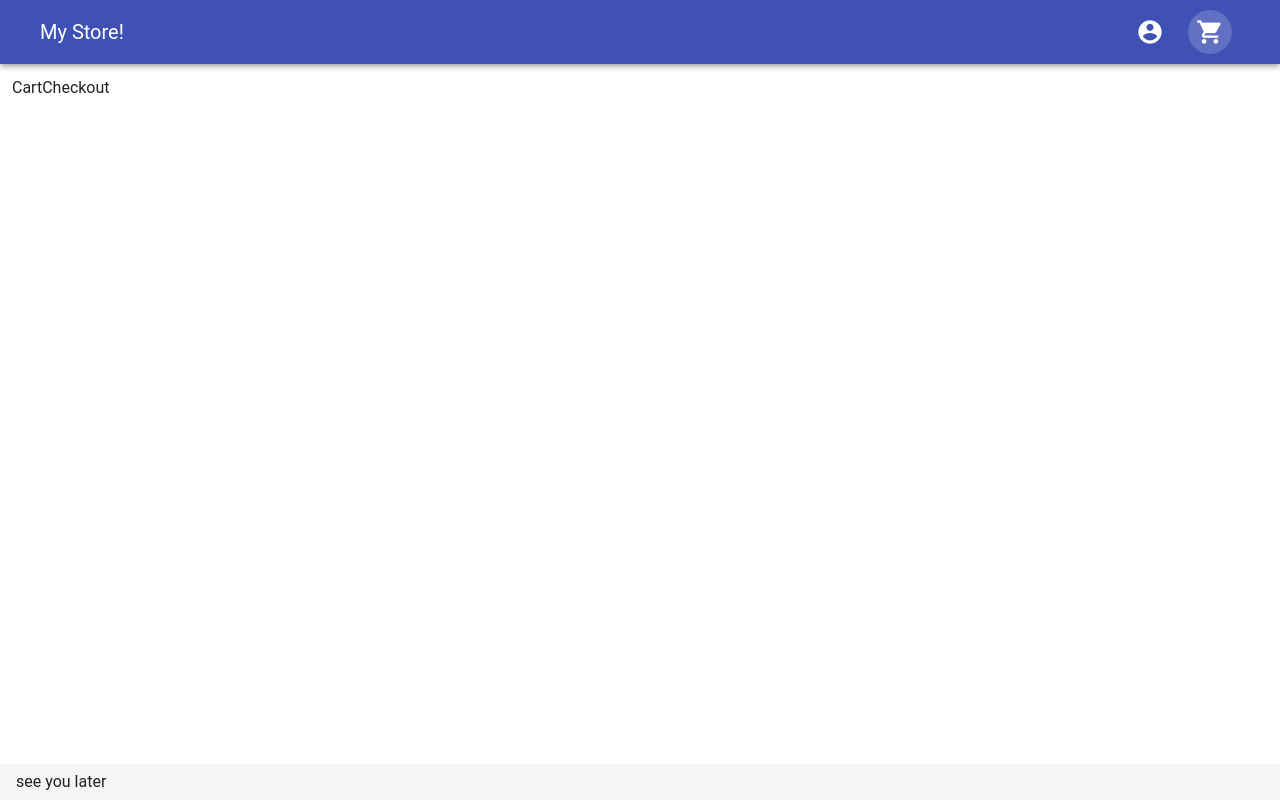
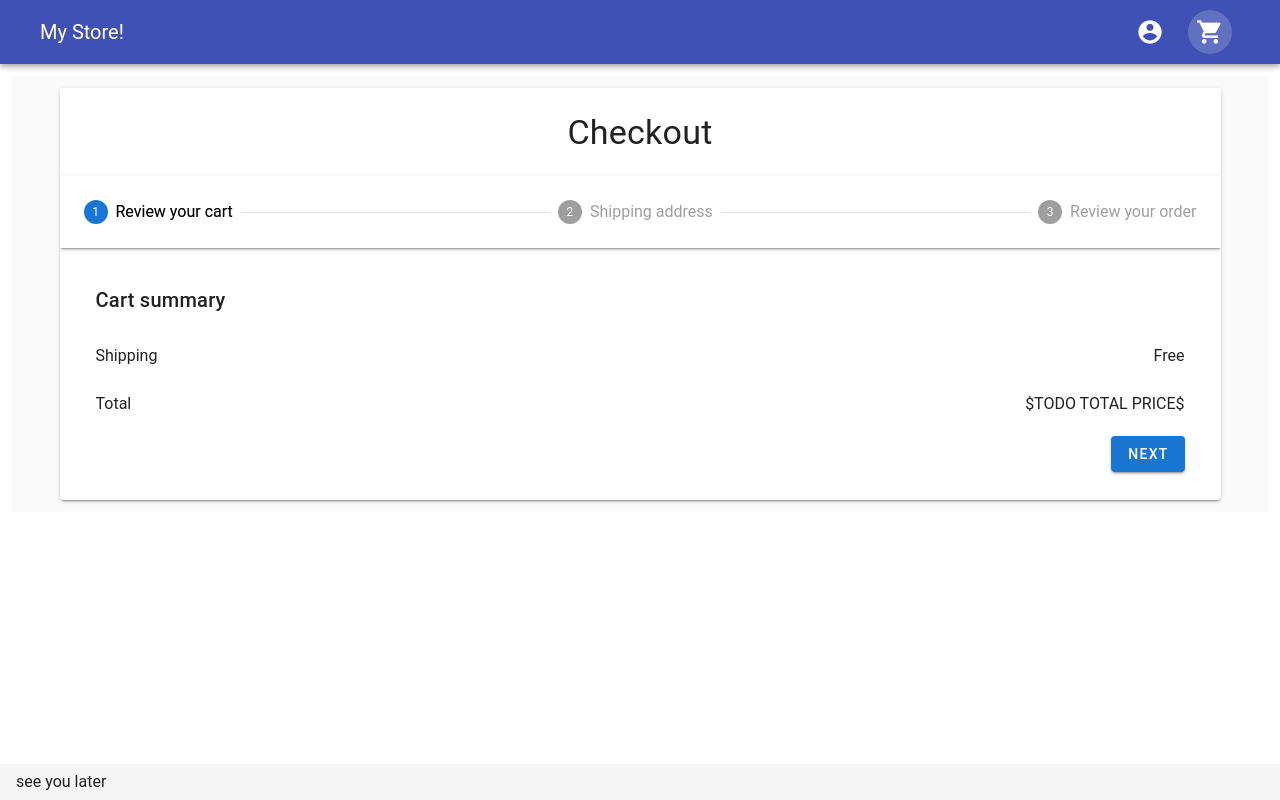
Before and after one commit to EPAM-JS-Competency-center/shop-vue-vuex-cloudfront, a Vue app: page /cart in a window 1280 px wide. Built offline with nearby package versions, Linux system fonts and the light colour scheme.

Commit message:
FE: Add CartCheckout view

```diff
--- a/src/views/Products/views/CartCheckout/CartCheckout.vue
+++ b/src/views/Products/views/CartCheckout/CartCheckout.vue
@@ -1,15 +1,98 @@
 <template>
-<p>
-  CartCheckout
-</p>
+  <div class="grey lighten-5">
+    <v-container>
+      <v-stepper v-model="stepIndex">
+        <h4 class="text-h4 d-flex justify-center py-6">Checkout</h4>
+
+        <v-stepper-header>
+          <v-stepper-step :complete="stepIndex > 1" step="1">
+            Review your cart
+          </v-stepper-step>
+
+          <v-divider></v-divider>
+
+          <v-stepper-step :complete="stepIndex > 2" step="2">
+            Shipping address
+          </v-stepper-step>
+
+          <v-divider></v-divider>
+
+          <v-stepper-step step="3"> Review your order </v-stepper-step>
+        </v-stepper-header>
+
+        <v-stepper-items>
+          <v-stepper-content step="1">
+            <v-review-your-cart-step
+              :cartItems="cartItems"
+              @complete="handleReviewCartStep1"
+            ></v-review-your-cart-step>
+          </v-stepper-content>
+
+          <v-stepper-content step="2">
+            <v-shipping-address-step
+              @complete="handleShippingAddressStep2"
+            ></v-shipping-address-step>
+          </v-stepper-content>
+
+          <v-stepper-content step="3">
+            <v-review-your-order-step
+              :cartItems="cartItems"
+              :address="address"
+              @complete="handleOrderStep3"
+            ></v-review-your-order-step>
+          </v-stepper-content>
+        </v-stepper-items>
+      </v-stepper>
+    </v-container>
+  </div>
 </template>
 
 <script lang="ts">
+import Vue from "vue";
 
-export default {
+import VReviewYourCartStep from "./ui/ReviewYourCartStep.vue";
+import VShippingAddressStep from "./ui/ShippingAddressStep.vue";
+import VReviewYourOrderStep from "./ui/ReviewYourOrderStep.vue";
+
+interface ShippingAddressFormValues {
+  firstname: string;
+  lastname: string;
+  address: string;
+  comment?: string;
+}
+
+export default Vue.extend({
   name: "CartCheckout",
-};
+  components: {
+    VShippingAddressStep,
+    VReviewYourCartStep,
+    VReviewYourOrderStep,
+  },
+  data: () => ({
+    address: {},
+    stepIndex: 1,
+    cartItems: [],
+  }),
+  methods: {
+    goBackStep() {
+      this.stepIndex -= 1;
+    },
+    goNextStep() {
+      this.stepIndex += 1;
+    },
+    handleReviewCartStep1() {
+      console.log("i`m fine");
+      this.goNextStep();
+    },
+    handleShippingAddressStep2(values: ShippingAddressFormValues) {
+      console.info(values);
+      this.goNextStep();
+    },
+    handleOrderStep3() {
+      this.goNextStep();
+    },
+  },
+});
 </script>
 
-<style scoped>
-</style>
+<style scoped></style>
--- /dev/null
+++ b/src/views/Products/views/CartCheckout/ui/CartList.vue
@@ -0,0 +1,65 @@
+<template>
+  <v-list subheader>
+    <v-list-item v-for="cart in cartItems" :key="cart.product.id" class="px-0">
+      <v-list-item-avatar size="inherit" v-if="isEditable">
+        <v-add-product-to-cart
+          :maxCount="cart.product.count"
+        ></v-add-product-to-cart>
+      </v-list-item-avatar>
+
+      <v-list-item-content>
+        <v-list-item-title v-text="cart.product.title"></v-list-item-title>
+
+        <v-list-item-subtitle
+          v-text="cart.product.description"
+        ></v-list-item-subtitle>
+      </v-list-item-content>
+
+      <v-list-item-action>
+        <v-list-item-title class="body2">
+          {{ cart.count }}
+          x
+          {{ cart.product.price }}
+          =
+          {{ cart.count * cart.product.price }}
+        </v-list-item-title>
+      </v-list-item-action>
+    </v-list-item>
+
+    <v-list-item class="px-0">
+      <v-list-item-content>
+        <v-list-item-title>Shipping</v-list-item-title>
+      </v-list-item-content>
+
+      <v-list-item-action>
+        <v-list-item-title class="body2">Free</v-list-item-title>
+      </v-list-item-action>
+    </v-list-item>
+
+    <v-list-item class="px-0">
+      <v-list-item-content>
+        <v-list-item-title>Total</v-list-item-title>
+      </v-list-item-content>
+
+      <v-list-item-action>
+        <v-list-item-title class="subtitle1">
+          $TODO TOTAL PRICE$
+        </v-list-item-title>
+      </v-list-item-action>
+    </v-list-item>
+  </v-list>
+</template>
+
+<script lang="ts">
+import Vue from "vue";
+import VAddProductToCart from "../../ProductHomeIndex/ui/AddProductToCart.vue";
+
+export default Vue.extend({
+  name: "CartList",
+  props: {
+    cartItems: Array,
+    isEditable: Boolean, // TODO
+  },
+  components: { VAddProductToCart },
+});
+</script>
--- /dev/null
+++ b/src/views/Products/views/CartCheckout/ui/ReviewYourCartStep.vue
@@ -0,0 +1,40 @@
+<template>
+  <v-container>
+    <p class="text-h6">Cart summary</p>
+
+    <v-cart-list
+        isEditable
+        :cartItems="cartItems"
+    ></v-cart-list>
+
+    <div class="d-flex justify-end">
+      <v-btn
+        class="ml-1"
+        type="button"
+        color="primary"
+        @click="handleStepSubmit"
+      >
+        Next
+      </v-btn>
+    </div>
+  </v-container>
+</template>
+
+<script lang="ts">
+import Vue from "vue";
+
+import VCartList from './CartList.vue';
+
+export default Vue.extend({
+  name: "ReviewYourCartStep",
+  props: {
+    cartItems: Array,
+  },
+  components: { VCartList },
+  methods: {
+    handleStepSubmit() {
+      this.$emit("complete");
+    },
+  },
+});
+</script>
--- /dev/null
+++ b/src/views/Products/views/CartCheckout/ui/ReviewYourOrderStep.vue
@@ -0,0 +1,62 @@
+<template>
+  <v-container>
+    <p class="text-h6">Order summary</p>
+
+    <v-cart-list isEditable :cartItems="cartItems"></v-cart-list>
+
+    <v-list subheader>
+      <v-list-item class="px-0">
+        <v-list-item-content>
+          <v-list-item-title>Shipping</v-list-item-title>
+        </v-list-item-content>
+
+        <v-list-item-content>
+          <v-list-item-title>
+            {{ address.firstName }} {{ address.lastName }}
+          </v-list-item-title>
+          <v-list-item-subtitle v-text="address.address">
+          </v-list-item-subtitle>
+        </v-list-item-content>
+      </v-list-item>
+
+      <v-list-item class="px-0">
+        <v-list-item-content>
+          <p class="h6">Comment</p>
+          <p>
+            {{ address.comment }}
+          </p>
+        </v-list-item-content>
+      </v-list-item>
+    </v-list>
+    <div class="d-flex justify-end">
+      <v-btn
+        class="ml-1"
+        type="button"
+        color="primary"
+        @click="handleStepSubmit"
+      >
+        Place order
+      </v-btn>
+    </div>
+  </v-container>
+</template>
+
+<script lang="ts">
+import Vue from "vue";
+
+import VCartList from "./CartList.vue";
+
+export default Vue.extend({
+  name: "ReviewYourOrderStep",
+  props: {
+    cartItems: Array,
+    address: Object,
+  },
+  components: { VCartList },
+  methods: {
+    handleStepSubmit() {
+      console.log(1);
+    },
+  },
+});
+</script>
--- /dev/null
+++ b/src/views/Products/views/CartCheckout/ui/ShippingAddressStep.vue
@@ -0,0 +1,96 @@
+<template>
+  <v-container>
+    <v-form
+      ref="form"
+      v-model="valid"
+      @submit.prevent="handleStepSubmit"
+      @reset.prevent="resetForm"
+    >
+      <p class="text-h6">Shipping Address</p>
+
+      <v-row>
+        <v-col cols="12" md="6">
+          <v-text-field
+            label="First Name"
+            v-model="firstname"
+            :rules="commonValidationRule"
+          ></v-text-field>
+        </v-col>
+
+        <v-col cols="12" md="6">
+          <v-text-field
+            label="Last Name"
+            v-model="lastname"
+            :rules="commonValidationRule"
+          ></v-text-field>
+        </v-col>
+
+        <v-col cols="12" md="12">
+          <v-text-field
+            label="Shipping Address"
+            v-model="address"
+            :rules="commonValidationRule"
+          ></v-text-field>
+        </v-col>
+
+        <v-col cols="12" md="12">
+          <v-text-field label="Comment" v-model="comment" solo></v-text-field>
+        </v-col>
+
+        <v-col cols="12" class="d-flex justify-end">
+          <v-btn class="mr-1" type="reset"> Clear </v-btn>
+
+          <v-btn class="ml-1" type="submit" color="primary"> Next </v-btn>
+        </v-col>
+      </v-row>
+    </v-form>
+  </v-container>
+</template>
+
+<script lang="ts">
+import Vue from "vue";
+
+const onlyString = (v: string) => typeof v === "string";
+const required = (v: string) => !!v || "Field is required";
+
+type VuetifyFormElement = Vue & { validate(): void };
+
+export default Vue.extend({
+  name: "ShippingAddressStep",
+  data: () => ({
+    valid: true,
+
+    firstname: "",
+    lastname: "",
+    address: "",
+    comment: "",
+
+    commonValidationRule: [required, onlyString],
+  }),
+  methods: {
+    triggerValidation(): void {
+      (this.$refs.form as VuetifyFormElement).validate();
+    },
+    handleStepSubmit() {
+      this.triggerValidation();
+
+      if (!this.valid) {
+        return;
+      }
+
+      this.$emit('complete', {
+          firstname: this.firstname,
+          lastname: this.lastname,
+          address: this.address,
+          comment: this.comment,
+      });
+    },
+    resetForm() {
+      this.firstname = "";
+      this.lastname = "";
+      this.address = "";
+      this.comment = "";
+    },
+  },
+});
+</script>
--- a/src/views/Products/views/ProductImport/ui/CSVFileUploader.vue
+++ b/src/views/Products/views/ProductImport/ui/CSVFileUploader.vue
@@ -1,6 +1,6 @@
 
 <template>
-  <v-form class="my-4" @submit="uploadFile">
+  <v-form class="my-4" @submit.prevent="uploadFile">
     <v-file-input
       v-model="file"
       placeholder="Upload your files"
@@ -53,9 +53,7 @@ export default Vue.extend({
     };
   },
   methods: {
-    async uploadFile(e: Event) {
-      e.preventDefault();
-
+    async uploadFile() {
       const file = this.file as File;
       const destUrl = await fetchPresignedS3Url(this.url, file.name);
 
```
Also changed, not shown: src/models/index.ts (added, +24 -0 lines).
